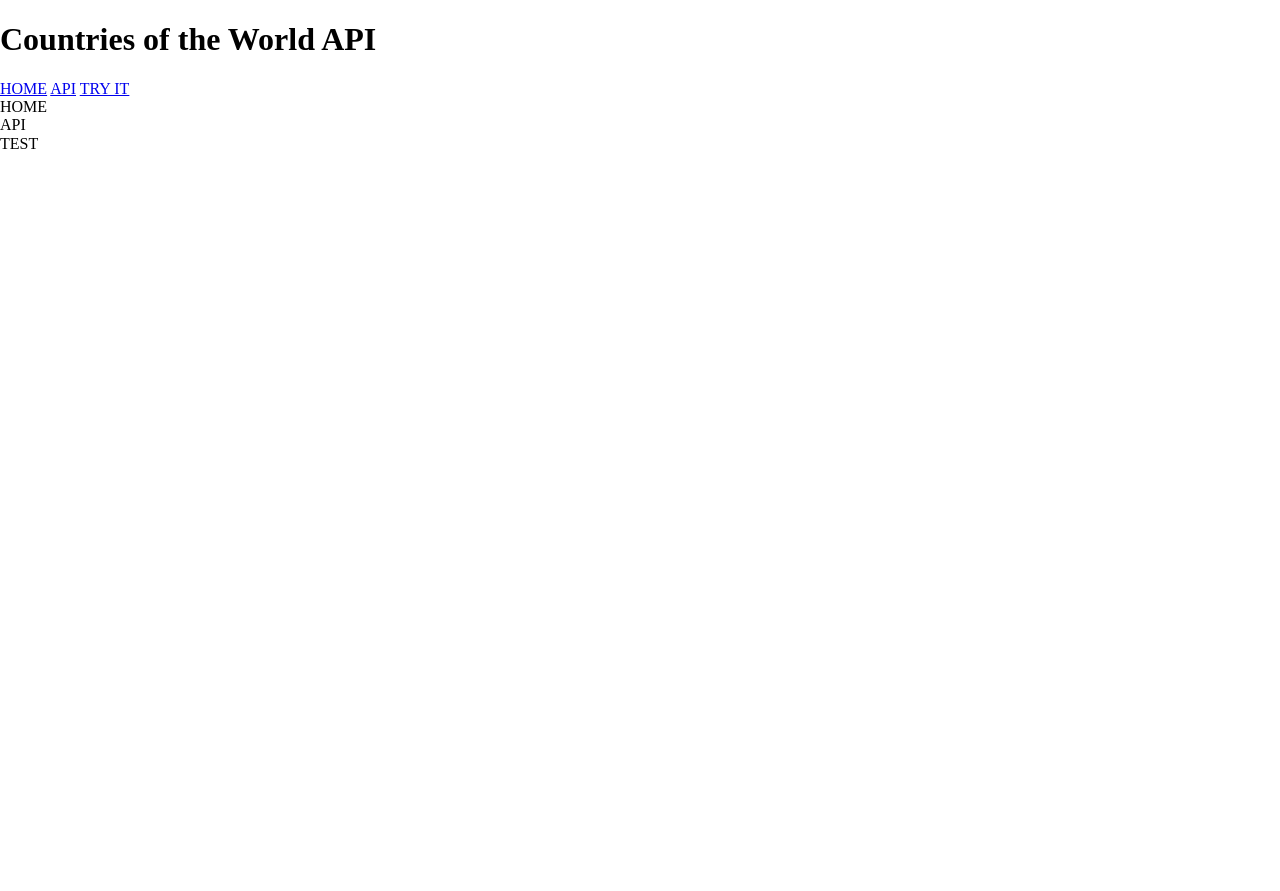
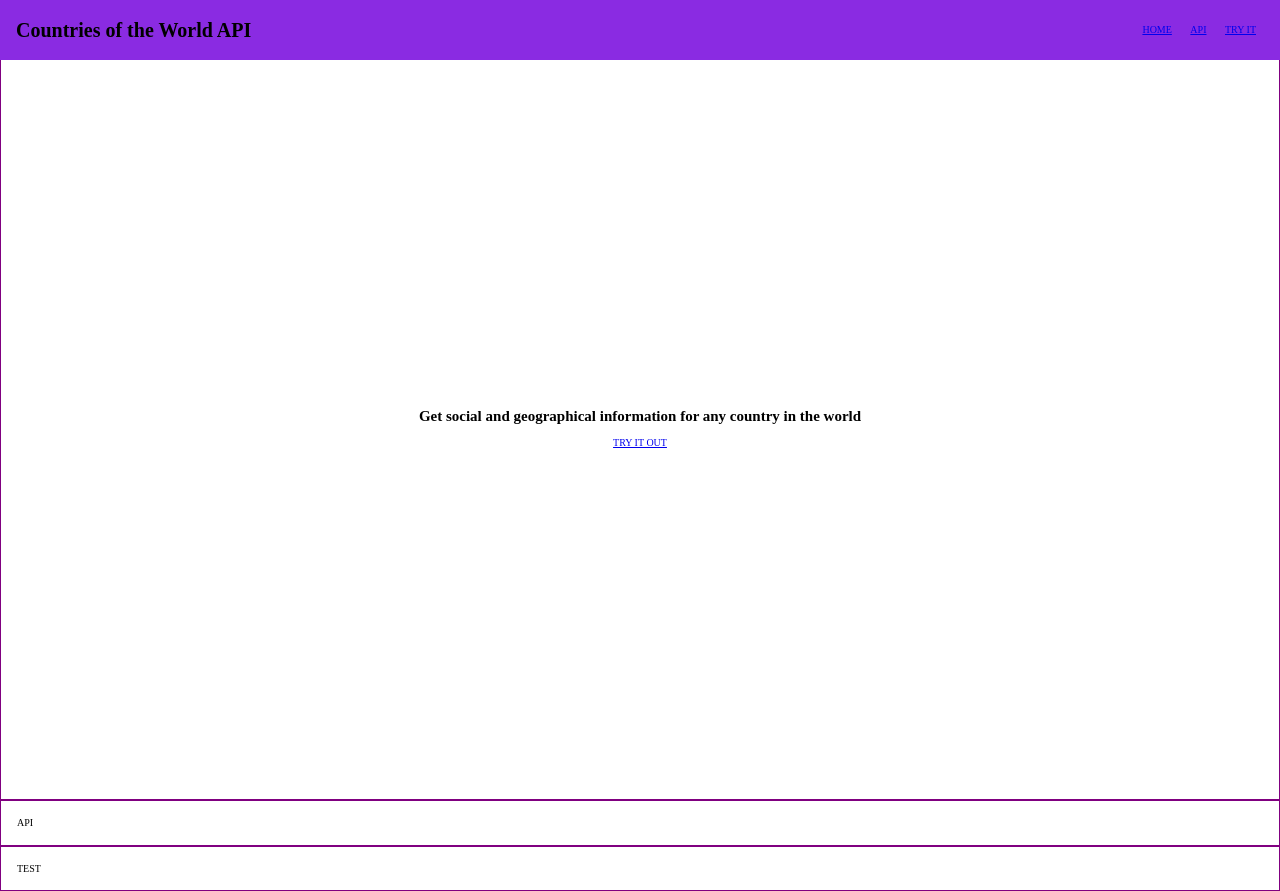
Before and after one commit to tdo95/countries-of-the-world-api, a website: page index.html in a window 1280 px wide. Before the commit the page ends 800 px from the top, so only its background shows below. Drawn offline with Linux system fonts and the light colour scheme.

Commit message:
styled doc page layout

```diff
--- a/css/style.css
+++ b/css/style.css
@@ -22,17 +22,48 @@
 /*******************************************/
 
 body {
+     font-size: 62.5%;
 
+}
+section {
+     border: 1px solid purple;
 }
 
 
 /******************************************
 /* LAYOUT
 /*******************************************/
+/* NAVIGATION */
 header {
-
+     display: flex;
+     height: 60px;
+     width: 100%;
+     align-items: center;
+     padding: 0 1rem;
+     position: fixed;
+     top: 0;
+     background-color: blueviolet;
+}
+header a {
+     padding: .5rem;
+}
+.headerLinks {
+     margin-left: auto;
+}
+section {
+     padding: 1rem;
 }
 
+/* HOME */
+#HOME {
+     display: flex;
+     flex-direction: column;
+     align-items: center;
+     justify-content: center;
+     height: 100vh;
+     /* Accounts for space taken up by header */
+     padding-top: 60px;
+}
 footer {
 
 }
@@ -40,3 +71,12 @@ footer {
 /******************************************
 /* ADDITIONAL STYLES
 /*******************************************/
+@media screen and (max-width: 500px) {
+     header {
+          flex-direction: column;
+     }
+     .headerLinks {
+          margin: 0;
+     }
+
+}
--- a/index.html
+++ b/index.html
@@ -15,15 +15,26 @@
 		<link rel="stylesheet" href="css/style.css">
 	</head>
 	<body>
-		<nav>
+		<!-- NAVIGATION -->
+		<header>
 			<h1>Countries of the World <span>API</span></h1>
-			<a href="#HOME">HOME</a>
-			<a href="#API">API</a>
-			<a href="#TEST">TRY IT</a>
-		</nav>
-		<section id="#HOME">HOME</section>
-		<section id="#API">API</section>
-		<section id="#TEST">TEST</section>
+			<div class="headerLinks">
+				<a href="#HOME">HOME</a>
+				<a href="#API">API</a>
+				<a href="#TEST">TRY IT</a>
+
+			</div>
+
+		</header>
+		<!-- HOME SECTION -->
+		<section id="HOME">
+			<h2>Get social and geographical information for any country in the world</h2>
+			<a href="#TEST">TRY IT OUT</a>
+		</section>
+		<!-- API DOCUMENTATION SECTION -->
+		<section id="API">API</section>
+		<!-- TESTING SECTION -->
+		<section id="TEST">TEST</section>
 		<script type="text/javascript" src="js/main.js"></script>
 	</body>
 </html>
```
